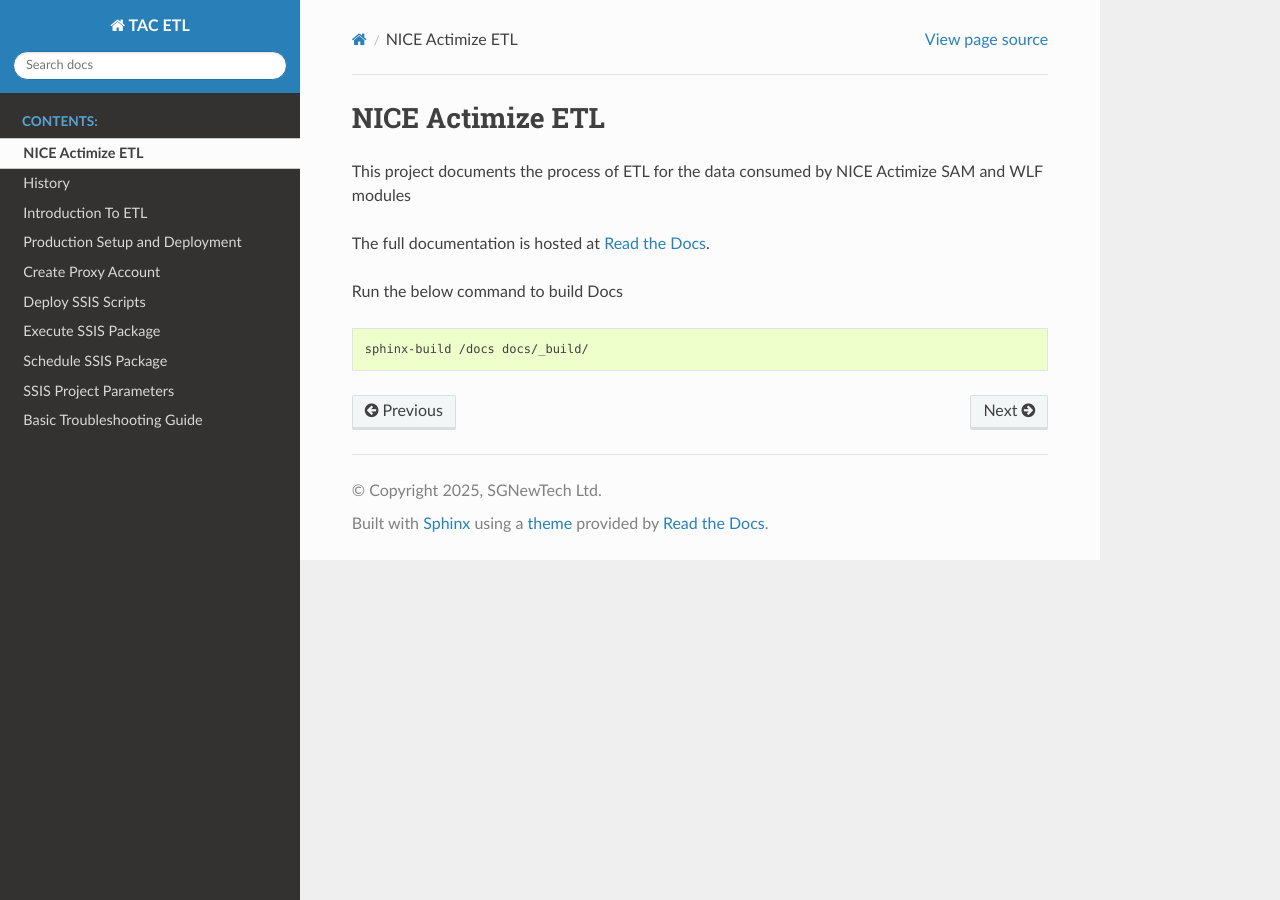
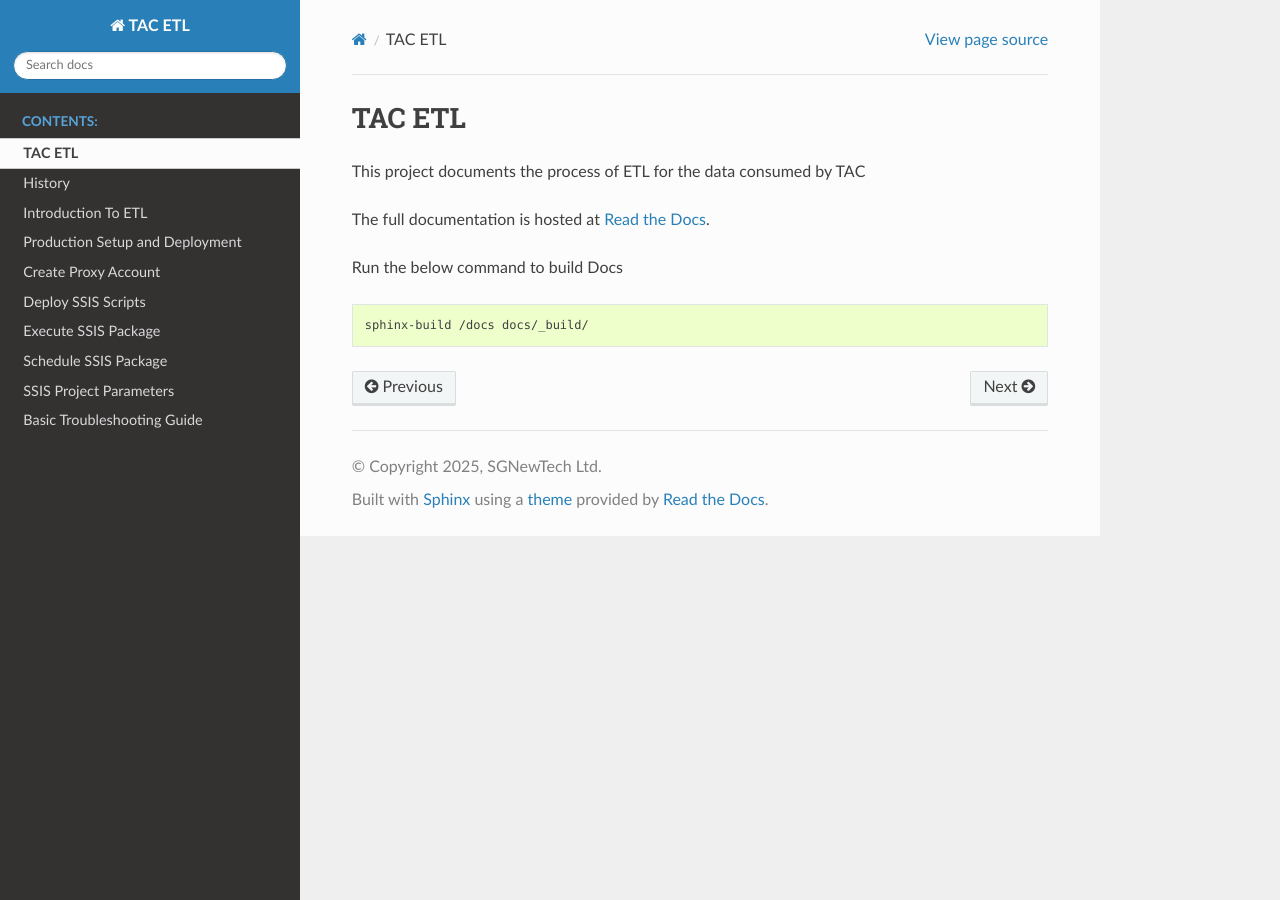
Before and after one commit to stevenyaga/tac-etl, a Sphinx documentation site: the page built from docs/README.rst, in a window 1280 px wide. Built offline with Sphinx 7.4.7 and the Read the Docs theme 3.1.0, drawn with Linux system fonts in a browser that asks for light colours.

Commit message:
update README

```diff
--- a/docs/README.rst
+++ b/docs/README.rst
@@ -1,10 +1,10 @@
-=================
-NICE Actimize ETL
-=================
+=======
+TAC ETL
+=======
 
-This project documents the process of ETL for the data consumed by NICE Actimize SAM and WLF modules
+This project documents the process of ETL for the data consumed by TAC
 
-The full documentation is hosted at `Read the Docs <https://nice-actimize-etl.readthedocs.io/>`_.
+The full documentation is hosted at `Read the Docs <https://tac-etl.readthedocs.io/>`_.
 
 Run the below command to build Docs
 
```
